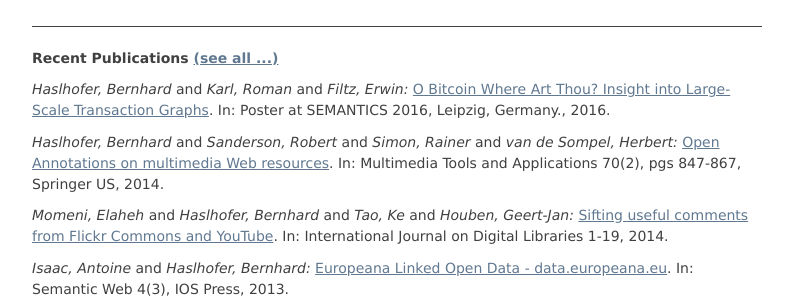
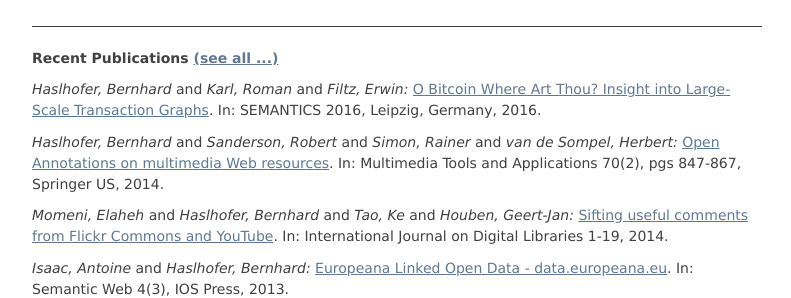
Before and after one commit to behas/behas.github.com, a Jekyll site: the page built from index.html, in a window 1280 px wide and 900 px high, scrolled down 421 px. Shown: the part 158-456 px from the top of the window, without its empty margins (243-1034 px from the left). Built offline with Jekyll 4.4.1, drawn with Linux system fonts in a browser that asks for light colours.

Commit message:
minor fix

```diff
--- a/_data/publications.yml
+++ b/_data/publications.yml
@@ -1,7 +1,7 @@
 # 2016
 - title: "O Bitcoin Where Art Thou? Insight into Large-Scale Transaction Graphs"
   authors: ["Haslhofer, Bernhard", "Karl, Roman", "Filtz, Erwin"]
-  where: "Poster at SEMANTICS 2016, Leipzig, Germany."
+  where: "SEMANTICS 2016, Leipzig, Germany"
   year: 2016
   type: conference
 
```
